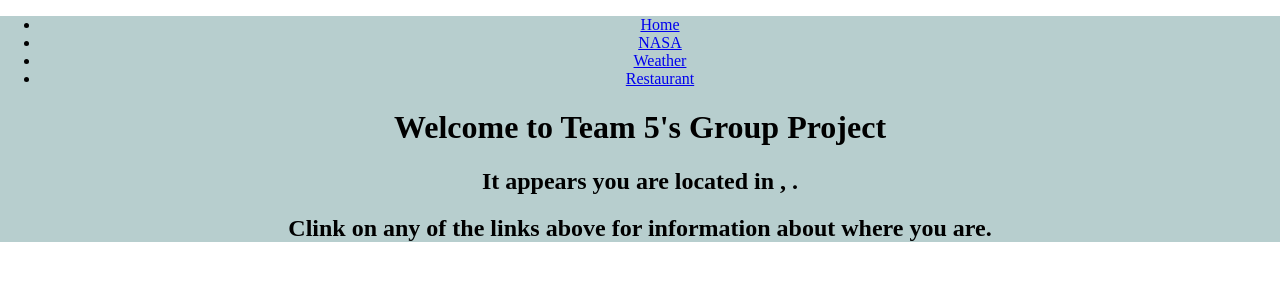
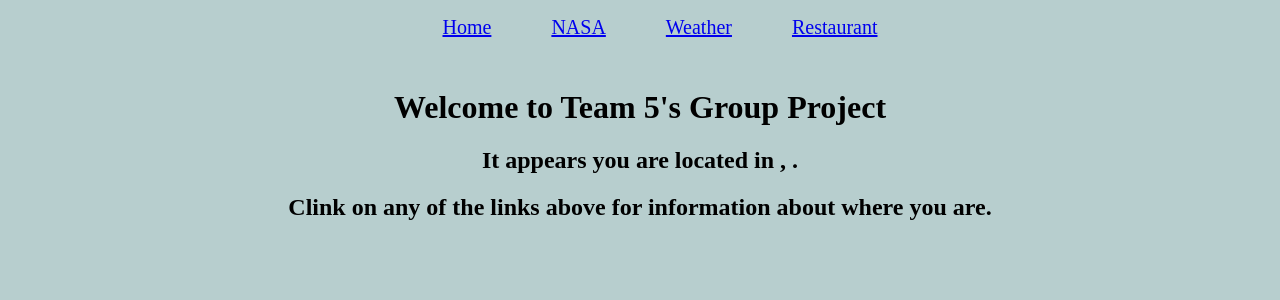
Before and after one commit to peachykish/teamGit, a React (Create React App) app: page / in a window 1280 px wide. Shown: the top 300 px of the page. Built offline with nearby package versions, Linux system fonts and the light colour scheme; no server answers.

Commit message:
we think this is final version

```diff
--- a/package.json
+++ b/package.json
@@ -4,8 +4,8 @@
   "private": true,
   "dependencies": {
     "@testing-library/jest-dom": "^5.11.9",
-    "@testing-library/react": "^11.2.3",
-    "@testing-library/user-event": "^12.6.2",
+    "@testing-library/react": "^11.2.5",
+    "@testing-library/user-event": "^12.6.3",
     "react": "^17.0.1",
     "react-dom": "^17.0.1",
     "react-router-dom": "^5.2.0",
--- a/src/App.css
+++ b/src/App.css
@@ -1,10 +1,15 @@
 .App {
   text-align: center;
+  margin-top:0px;
+}
+
+body{
   background-color: rgb(183, 206, 206);
+
 }
 
 .nasa{
-  width:500px;
+  width:700px;
   height:700px;
   margin:auto;
 }
@@ -14,3 +19,27 @@
   align-items: center;
   width:100%;
 }
+
+.nav-bar{
+  padding: 0px 20px;
+  margin-bottom:50px;
+  text-decoration: none;
+
+}
+
+.nav-bar li{
+  display: inline;
+  margin: 0px 30px;
+  font-size: 20px;
+  text-decoration: none;
+
+}
+
+.restaurant-list{
+  list-style-type:none;
+  font-size: 20px;
+}
+
+.text-link {
+  text-decoration: none;
+}
--- a/src/components/NasaImage.js
+++ b/src/components/NasaImage.js
@@ -22,7 +22,7 @@ const NasaImage=(props)=>{
 
     return(
         <div className="nasa">
-            <h2>{props.location.city}, {props.location.region} one year ago today:</h2>
+            <h1>{props.location.city}, {props.location.region} one year ago today:</h1>
             <p>(Image is from one year ago to ensure an image exists)</p>
             <img src={props.url}/>
 
--- a/src/components/Navbar.js
+++ b/src/components/Navbar.js
@@ -8,13 +8,13 @@ import Restaurants from "./Restaurants";
 const Navbar = (props) => {
 
   return (
-    <div>
-      <div>
+    <div >
+      <div className="nav-bar">
         <ul className="nav-link">
-          <li><Link to="/home">Home</Link></li>
-          <li><Link to="/nasa">NASA</Link></li>
-          <li><Link to="/weather">Weather</Link></li>
-          <li><Link to="/restaurant">Restaurant</Link></li>
+          <li><Link className="link-text" to="/home">Home</Link></li>
+          <li><Link className="link-text" to="/nasa">NASA</Link></li>
+          <li><Link className="link-text" to="/weather">Weather</Link></li>
+          <li><Link className="link-text" to="/restaurant">Restaurant</Link></li>
         </ul>
       </div>
       <div className="navbar-route">
--- a/src/components/Restaurants.js
+++ b/src/components/Restaurants.js
@@ -32,7 +32,8 @@ const Restaurants=(props)=>{
         return <div onChange={()=>useEffect}>Loading...</div>
     } else {
         return (
-            <div><ul>
+            <div>
+                <h1>Here are some resturants near you.</h1><ul className="restaurant-list">
             {restaurants[0].restaurants.map((item)=>(
                 <li key={item.restaurant.id}>{item.restaurant.name}</li>
             ))}
--- a/src/components/Weather.js
+++ b/src/components/Weather.js
@@ -6,10 +6,8 @@ import {
   Card,
   CardBody,
   CardTitle,
-  CardText,
   CardFooter,
   CardSubtitle,
-  CardHeader,
   Button,
 } from "reactstrap";
 
@@ -47,7 +45,7 @@ const Weather = (props) => {
               throw new Error('No Fetch Data');
           }
           else{
-              console.log("url",url);
+              console.log(json);
               setTemp(json.main.temp);
               setCounty(json.name);
               setIsLoaded(true);
@@ -70,7 +68,7 @@ const Weather = (props) => {
 } else {
   return (
     <div>
-      <h1>This is the Weather component</h1>
+      <h1>Here's the current temperature for your location.</h1>
       <h2>Latitude: {lat}</h2>
       <h2>Longitude: {lon}</h2>
       <Row>
@@ -79,7 +77,7 @@ const Weather = (props) => {
             <CardTitle>
               <h4>Local Weather</h4>
             </CardTitle>
-            <CardSubtitle>for: {!county ? null : county} County</CardSubtitle>
+            <CardSubtitle>for: {!county ? null : county}</CardSubtitle>
             <CardBody>
               <Button outline block onClick={showFahrenheit}>
                 Fahrenheit
--- a/src/components/weatherDisplay.js
+++ b/src/components/weatherDisplay.js
@@ -3,7 +3,7 @@ import React from 'react';
 const WeatherDisplay = ({temp, label, degree}) => {
     return (
         <div>
-            <div>{label}: {temp} {degree}</div>
+            <h2>{label}: {temp} {degree}</h2>
         </div>
     )
 }
```
Also changed, not shown: 2 other files (tests, documents, lock files or other folders).
